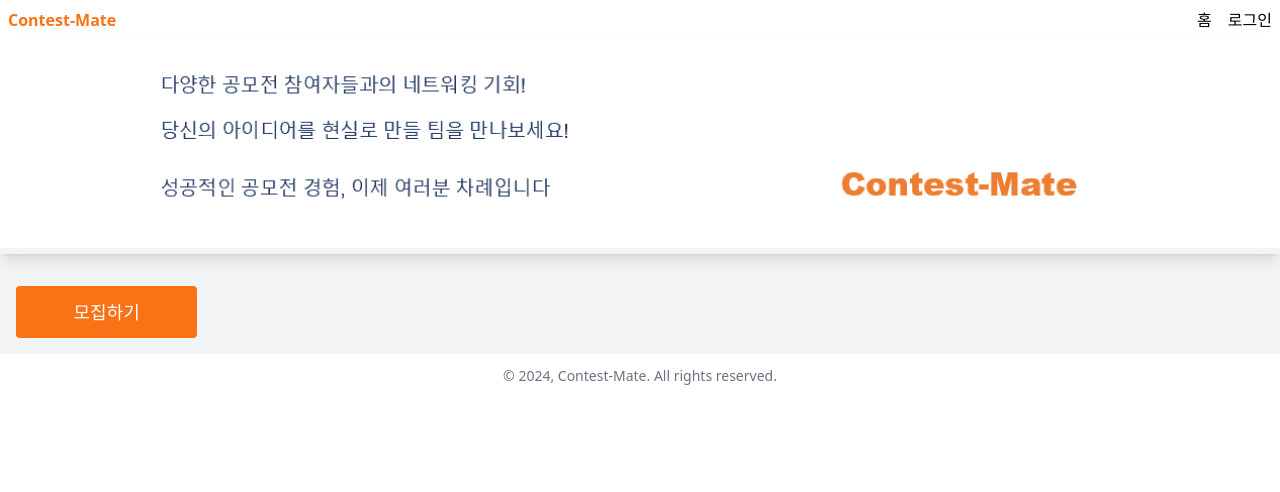
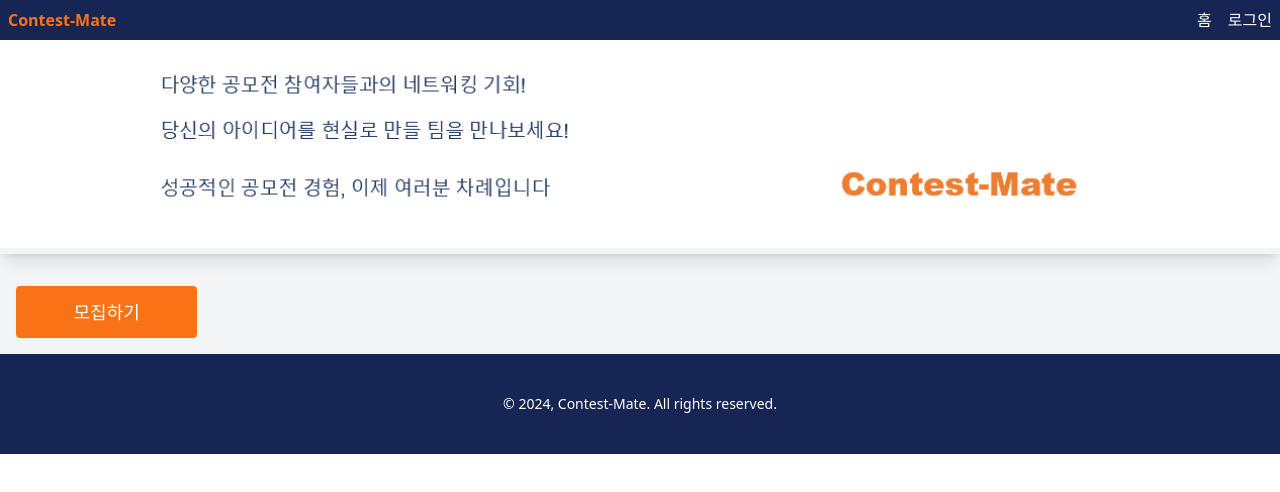
Before and after one commit to jinscoding/contest-mate, a React (Vite) app: page / in a window 1280 px wide. Shown: the top 492 px of the page. Built offline with nearby package versions, Linux system fonts and the light colour scheme.

Commit message:
style: 컴포넌트 색상 및 패딩 조절(Header, Footer, Button)

```diff
--- a/src/components/common/Button.tsx
+++ b/src/components/common/Button.tsx
@@ -8,7 +8,7 @@ const buttonStyles = cva(
     variants: {
       color: {
         orange: "bg-orange-500 hover:bg-orange-700 ",
-        blue: "bg-blue-500 hover:bg-blue-700 ",
+        blue: "bg-blue-900 hover:bg-blue-950 hover:text-white",
         gray: "bg-gray-500 hover:bg-gray-700 ",
       },
       size: {
--- a/src/components/common/Footer.tsx
+++ b/src/components/common/Footer.tsx
@@ -1,8 +1,8 @@
 const Footer = () => {
   return (
-    <footer className='w-full mx-auto p-3'>
+    <footer className='w-full mx-auto p-10 bg-blue-950'>
       <div className='container mx-auto'>
-        <p className='text-center text-sm text-gray-500'>
+        <p className='text-center text-sm text-white'>
           © 2024, Contest-Mate. All rights reserved.
         </p>
       </div>
--- a/src/components/common/Header.tsx
+++ b/src/components/common/Header.tsx
@@ -2,15 +2,15 @@ import { Link } from "react-router-dom";
 
 const Header = () => {
   return (
-    <header className='w-full mx-auto p-2'>
+    <header className='w-full bg-blue-950 mx-auto p-2'>
       <div className='container mx-auto flex justify-between items-center'>
         <h2 className='font-bold text-orange-500'>Contest-Mate</h2>
         <nav>
-          <ul className='flex gap-4'>
-            <li>
+          <ul className='text-white flex gap-4'>
+            <li className='hover:text-orange-500'>
               <Link to='/'>홈</Link>
             </li>
-            <li>
+            <li className='hover:text-orange-500'>
               <Link to='/login'>로그인</Link>
             </li>
           </ul>
```
